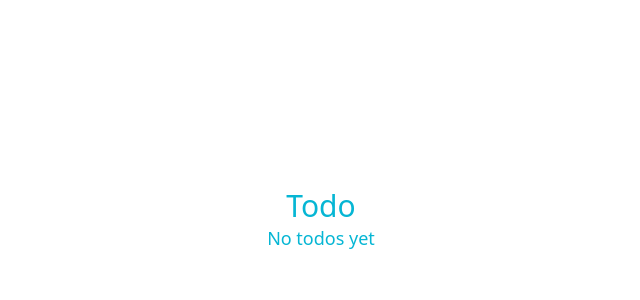
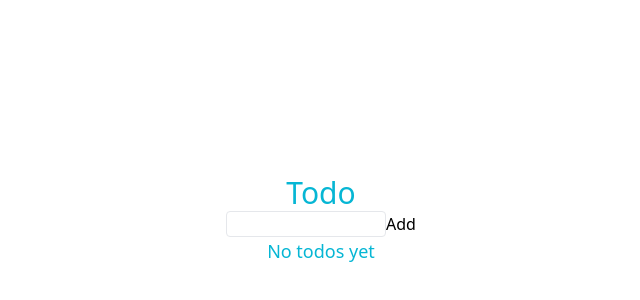
Before and after one commit to glitch-surfer/todo, a React (Create React App) app: page / in a window 1280 px wide. Shown: the part 180-480 px from the top of the page, without its empty margins (319-959 px from the left). Built offline with nearby package versions, Linux system fonts and the light colour scheme.

Commit message:
feat: add newTodoInput

```diff
--- a/src/App.tsx
+++ b/src/App.tsx
@@ -1,13 +1,18 @@
 import { useState } from 'react';
 import { TodoList } from './components/TodoList';
 import type { Todo } from './types';
+import { NewTodoInput } from './components/NewTodoInput';
 
 export const App = () => {
   const [todosList, setTodosList] = useState<Todo[]>([]);
   return (
-      <main className="min-h-screen flex flex-col justify-center items-center">
-        <h1 className="text-3xl text-cyan-500 text-center">Todo</h1>
-        <TodoList todosList={todosList}/>
-      </main>
+    <main className="min-h-screen flex flex-col justify-center items-center">
+      <h1 className="text-3xl text-cyan-500 text-center">Todo</h1>
+      <NewTodoInput
+        todosList={todosList}
+        setTodosList={setTodosList}
+      />
+      <TodoList todosList={todosList} />
+    </main>
   );
 };
--- /dev/null
+++ b/src/components/NewTodoInput.tsx
@@ -0,0 +1,31 @@
+import { useState } from 'react';
+import { type NewTodoInputProps } from '../types';
+
+export const NewTodoInput = ({ setTodosList, todosList }: NewTodoInputProps) => {
+  const [description, setDescription] = useState<string>('');
+
+  const newTodoHandler = () => {
+    setTodosList([...todosList, { description, completed: false }]);
+    setDescription('');
+  };
+
+  return (
+    <div>
+      <input
+        className="border rounded w-[10rem]"
+        type="text"
+        value={description}
+        onChange={(e) => {
+          setDescription(e.target.value);
+        }}
+      />
+      <button
+        onClick={() => {
+          newTodoHandler();
+        }}
+      >
+        Add
+      </button>
+    </div>
+  );
+};
--- a/src/types.ts
+++ b/src/types.ts
@@ -6,3 +6,8 @@ export interface Todo {
   description: string
   completed: boolean
 }
+
+export interface NewTodoInputProps {
+  todosList: Todo[]
+  setTodosList: (todosList: Todo[]) => void
+}
```
